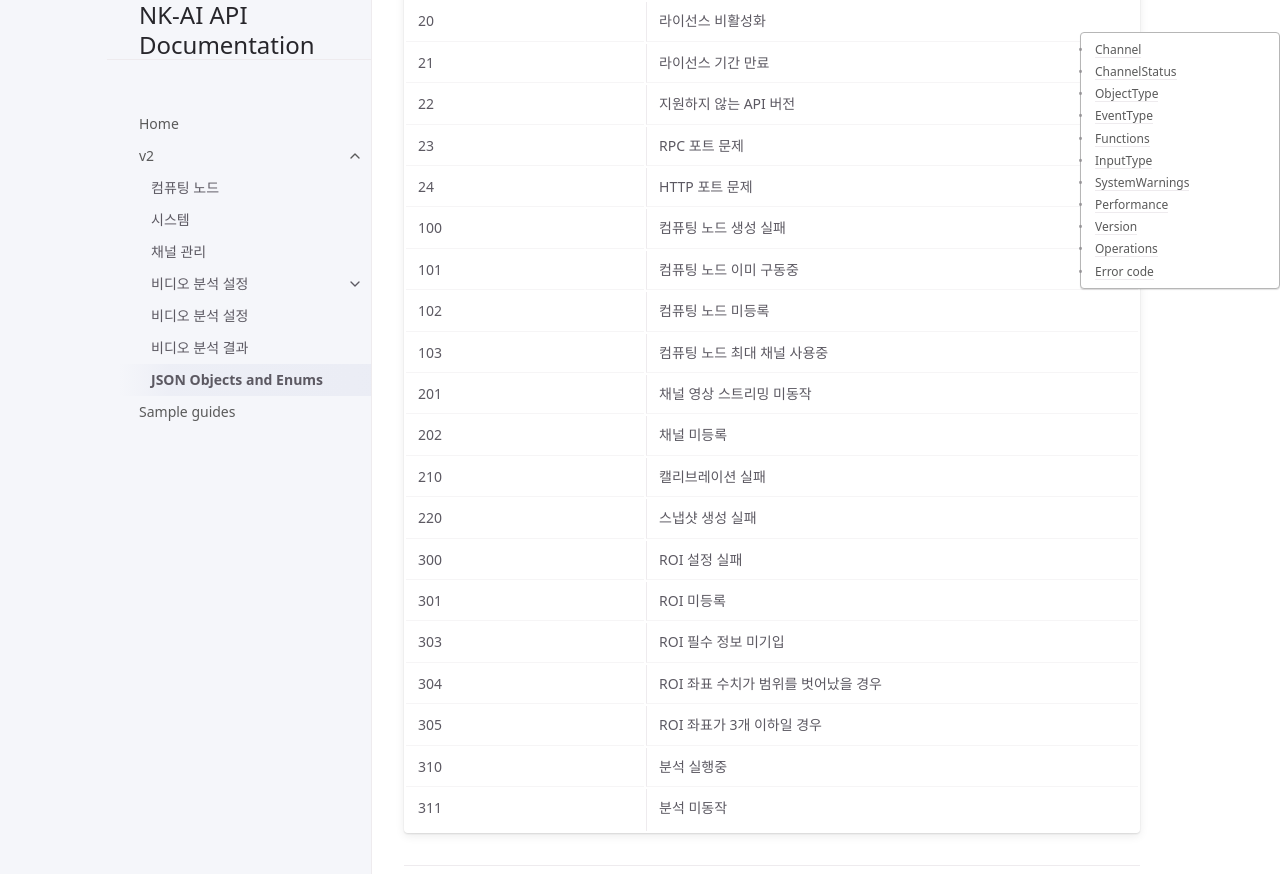
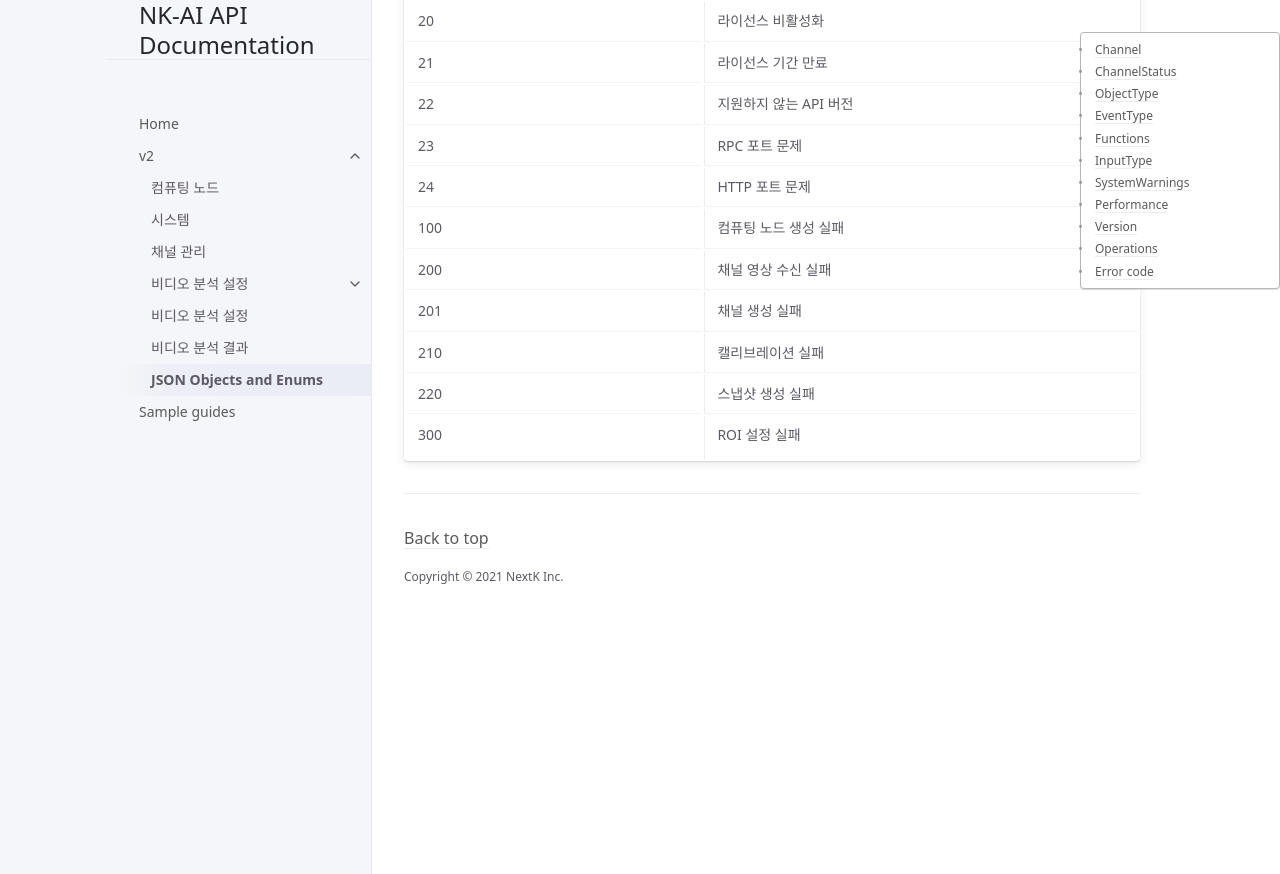
Before and after one commit to uteakO/rest-api, a Jekyll site: the page built from docs/v2/models.md, in a window 1280 px wide and 900 px high, scrolled down 4812 px. Shown: the top 874 px of the window. Built offline with Jekyll 4.4.1, drawn with Linux system fonts in a browser that asks for light colours; after the commit the page ends 5439 px from its top, so only the background shows below that.

Commit message:
fix : 에러 코드 수정

```diff
--- a/docs/v2/models.md
+++ b/docs/v2/models.md
@@ -167,17 +167,8 @@ REST API 파라메터로 사용되는 JSON 오브젝트와 Enum들입니다.
 | 23 | RPC 포트 문제 |
 | 24 | HTTP 포트 문제 |
 | 100 | 컴퓨팅 노드 생성 실패|
-| 101 | 컴퓨팅 노드 이미 구동중|
-| 102 | 컴퓨팅 노드 미등록|
-| 103 | 컴퓨팅 노드 최대 채널 사용중 |
-| 201 | 채널 영상 스트리밍 미동작|
-| 202 | 채널 미등록|
-| 210 | 캘리브레이션 실패|
-| 220 | 스냅샷 생성 실패|
-| 300 | ROI 설정 실패|
-| 301 | ROI 미등록|
-| 303 | ROI 필수 정보 미기입|
-| 304 | ROI 좌표 수치가 범위를 벗어났을 경우|
-| 305 | ROI 좌표가 3개 이하일 경우|
-| 310 | 분석 실행중|
-| 311 | 분석 미동작|
+| 200 | 채널 영상 수신 실패|
+| 201 | 채널 생성 실패 |
+| 210 | 캘리브레이션 실패 |
+| 220 | 스냅샷 생성 실패 |
+| 300 | ROI 설정 실패 |
```
